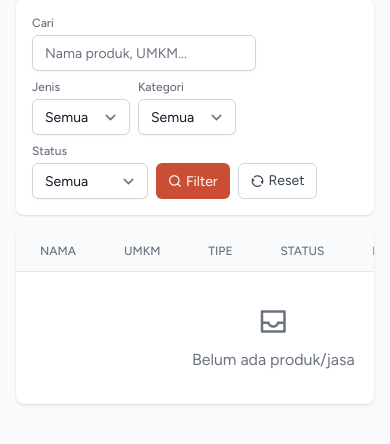
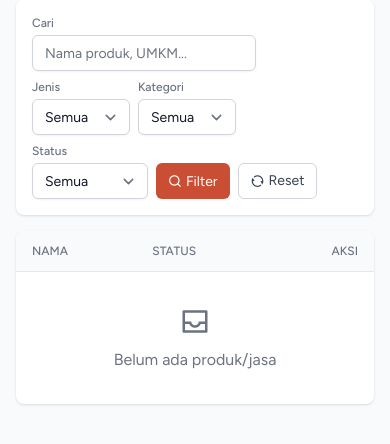
Before and after one commit to edipurwanto1988/pu-pr, a Laravel app: page /admin/products in a window 390 px wide. Shown: the part 155-599 px from the top of the page. Run offline with Laravel 12, Linux system fonts and the light colour scheme; a user stored in the database is signed in; data comes from the database, SQL or seed files in the repository; data that the repository does not hold is empty; style sheets or scripts are compiled from the project's sources; some libraries are stand-ins or nearby versions.

Commit message:
fix: make admin products table responsive and show action icons on mobile

```diff
--- a/resources/views/admin/products/index.blade.php
+++ b/resources/views/admin/products/index.blade.php
@@ -54,29 +54,29 @@
     </div>
 </form>
 
-<div class="bg-white rounded-lg shadow overflow-hidden">
+<div class="bg-white rounded-lg shadow overflow-x-auto">
     <table class="min-w-full divide-y divide-gray-200">
         <thead class="bg-gray-50">
             <tr>
-                <th class="px-6 py-3 text-left text-xs font-medium text-gray-500 uppercase">Nama</th>
-                <th class="px-6 py-3 text-left text-xs font-medium text-gray-500 uppercase">UMKM</th>
-                <th class="px-6 py-3 text-left text-xs font-medium text-gray-500 uppercase">Tipe</th>
-                <th class="px-6 py-3 text-left text-xs font-medium text-gray-500 uppercase">Status</th>
-                <th class="px-6 py-3 text-center text-xs font-medium text-gray-500 uppercase">Featured</th>
-                <th class="px-6 py-3 text-right text-xs font-medium text-gray-500 uppercase">Aksi</th>
+                <th class="px-4 sm:px-6 py-3 text-left text-xs font-medium text-gray-500 uppercase">Nama</th>
+                <th class="px-4 sm:px-6 py-3 text-left text-xs font-medium text-gray-500 uppercase hidden md:table-cell">UMKM</th>
+                <th class="px-4 sm:px-6 py-3 text-left text-xs font-medium text-gray-500 uppercase hidden sm:table-cell">Tipe</th>
+                <th class="px-4 sm:px-6 py-3 text-left text-xs font-medium text-gray-500 uppercase">Status</th>
+                <th class="px-4 sm:px-6 py-3 text-center text-xs font-medium text-gray-500 uppercase hidden sm:table-cell">Featured</th>
+                <th class="px-4 sm:px-6 py-3 text-right text-xs font-medium text-gray-500 uppercase">Aksi</th>
             </tr>
         </thead>
         <tbody class="divide-y divide-gray-200">
             @forelse($products as $product)
                 <tr class="hover:bg-gray-50">
-                    <td class="px-6 py-4 font-medium text-gray-800">{{ $product->name }}</td>
-                    <td class="px-6 py-4 text-gray-500">{{ $product->umkmProfile?->business_name }}</td>
-                    <td class="px-6 py-4">
+                    <td class="px-4 sm:px-6 py-4 font-medium text-gray-800">{{ $product->name }}</td>
+                    <td class="px-4 sm:px-6 py-4 text-gray-500 hidden md:table-cell">{{ $product->umkmProfile?->business_name }}</td>
+                    <td class="px-4 sm:px-6 py-4 hidden sm:table-cell">
                         <span class="inline-flex items-center px-2.5 py-0.5 rounded-full text-xs font-medium {{ $product->type === 'produk' ? 'bg-blue-50 text-blue-700' : 'bg-green-50 text-green-700' }}">
                             <i class="{{ $product->type === 'produk' ? 'ri-shopping-bag-line' : 'ri-service-line' }} mr-1"></i>{{ $product->type }}
                         </span>
                     </td>
-                    <td class="px-6 py-4">
+                    <td class="px-4 sm:px-6 py-4">
                         @if($product->status === 'pending')
                             <span class="inline-flex items-center px-2.5 py-0.5 rounded-full text-xs font-medium bg-amber-50 text-amber-700"><i class="ri-time-line mr-1"></i>Pending</span>
                         @elseif($product->status === 'approved')
@@ -85,21 +85,21 @@
                             <span class="inline-flex items-center px-2.5 py-0.5 rounded-full text-xs font-medium bg-red-50 text-red-700"><i class="ri-close-line mr-1"></i>Rejected</span>
                         @endif
                     </td>
-                    <td class="px-6 py-4 text-center">
+                    <td class="px-4 sm:px-6 py-4 text-center hidden sm:table-cell">
                         <form action="{{ route('admin.products.featured', $product) }}" method="POST">
                             @csrf
                             <input type="checkbox" name="is_featured" {{ $product->is_featured ? 'checked' : '' }} onchange="this.form.submit()" class="rounded text-yellow-500">
                         </form>
                     </td>
-                    <td class="px-6 py-4 text-right whitespace-nowrap">
-                        <a href="{{ route('admin.products.show', $product) }}" class="text-blue-600 hover:text-blue-900 mr-2" title="Lihat"><i class="ri-eye-line"></i></a>
-                        <a href="{{ route('admin.products.edit', $product) }}" class="text-yellow-600 hover:text-yellow-900 mr-2" title="Edit"><i class="ri-edit-line"></i></a>
+                    <td class="px-4 sm:px-6 py-4 text-right whitespace-nowrap">
+                        <a href="{{ route('admin.products.show', $product) }}" class="inline-flex items-center justify-center p-1.5 text-blue-600 hover:text-blue-900 mr-1 sm:mr-2" title="Lihat"><i class="ri-eye-line text-lg"></i></a>
+                        <a href="{{ route('admin.products.edit', $product) }}" class="inline-flex items-center justify-center p-1.5 text-yellow-600 hover:text-yellow-900 mr-1 sm:mr-2" title="Edit"><i class="ri-edit-line text-lg"></i></a>
                         @if($product->status === 'pending' && !auth()->user()->hasRole('umkm-ikm'))
                             <form action="{{ route('admin.products.approve', $product) }}" method="POST" class="inline">
                                 @csrf
-                                <button type="submit" class="text-emerald-600 hover:text-emerald-900 mr-2" title="Setujui"><i class="ri-check-double-line"></i></button>
+                                <button type="submit" class="inline-flex items-center justify-center p-1.5 text-emerald-600 hover:text-emerald-900 mr-1 sm:mr-2" title="Setujui"><i class="ri-check-double-line text-lg"></i></button>
                             </form>
-                            <button type="button" onclick="document.getElementById('reject-{{ $product->id }}').classList.toggle('hidden')" class="text-red-600 hover:text-red-900" title="Tolak"><i class="ri-close-circle-line"></i></button>
+                            <button type="button" onclick="document.getElementById('reject-{{ $product->id }}').classList.toggle('hidden')" class="inline-flex items-center justify-center p-1.5 text-red-600 hover:text-red-900" title="Tolak"><i class="ri-close-circle-line text-lg"></i></button>
                             <div id="reject-{{ $product->id }}" class="hidden absolute bg-white border shadow-lg rounded-lg p-4 mt-2 right-20 z-10 w-64">
                                 <form action="{{ route('admin.products.reject', $product) }}" method="POST">
                                     @csrf
```
Also changed, not shown: 5 other files.
